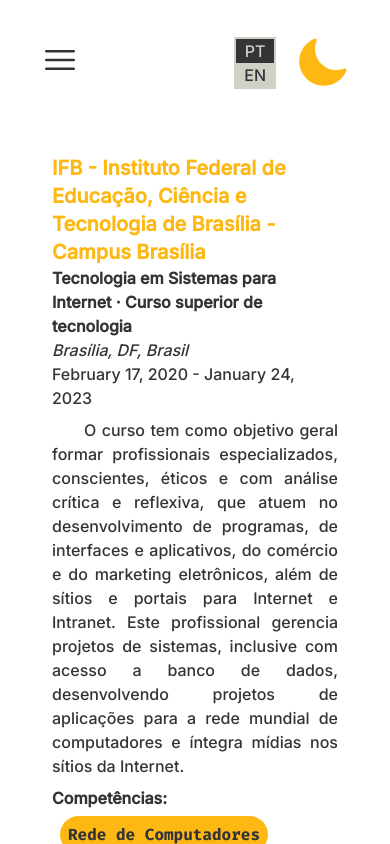
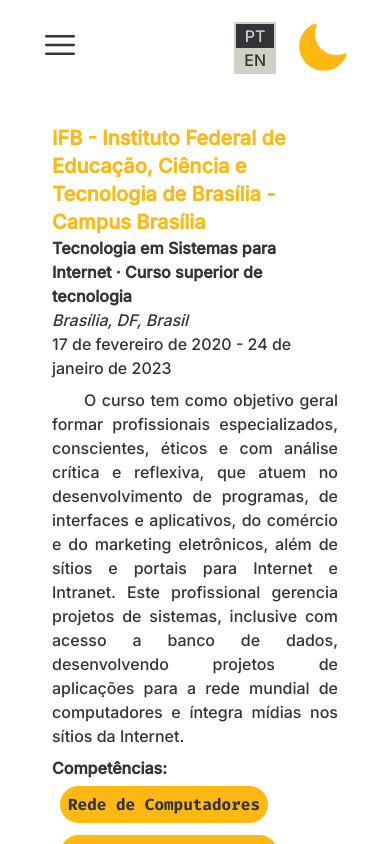
Before and after one commit to prince-neres/portfolio, a React (Vite) app: page /education in a window 390 px wide. Built offline with nearby package versions, Linux system fonts and the light colour scheme.

Commit message:
Fix responsive and language date of education

```diff
--- a/src/components/ContainerEducation/index.jsx
+++ b/src/components/ContainerEducation/index.jsx
@@ -20,7 +20,7 @@
 					<h3 className='font-bold text-xl text-sun'>{education.institute}</h3>
 					<h4 className='font-bold'>{`${education.course} · ${education.type}`}</h4>
 					 <p><i>{formatLocation(education.location)}</i></p>
-					<span>{`${formatDate(education.start_date)} - ${formatDate(education.end_date)}`}</span>
+					<span>{`${formatDate(education.start_date, language)} - ${formatDate(education.end_date, language)}`}</span>
 					<p className='indent-8 text-justify pt-2'>{education.description}</p>
 					<div className='flex flex-row flex-wrap pt-2 items-center'>
 						<strong>{language === 'pt-BR' ? 'Competências' : 'Skills'}:</strong>
--- a/src/components/Navbar/MobileMenu/index.jsx
+++ b/src/components/Navbar/MobileMenu/index.jsx
@@ -9,7 +9,7 @@
 
 	return (
 		<>
-			<div className='block md:hidden items-center p-5' onClick={mobile_menu}>
+			<div className='block md:hidden items-center pl-5' onClick={mobile_menu}>
 				<button className='outline-none mobile-menu-button'>
 					<Bars3Icon className='h-10' />
 				</button>
```
